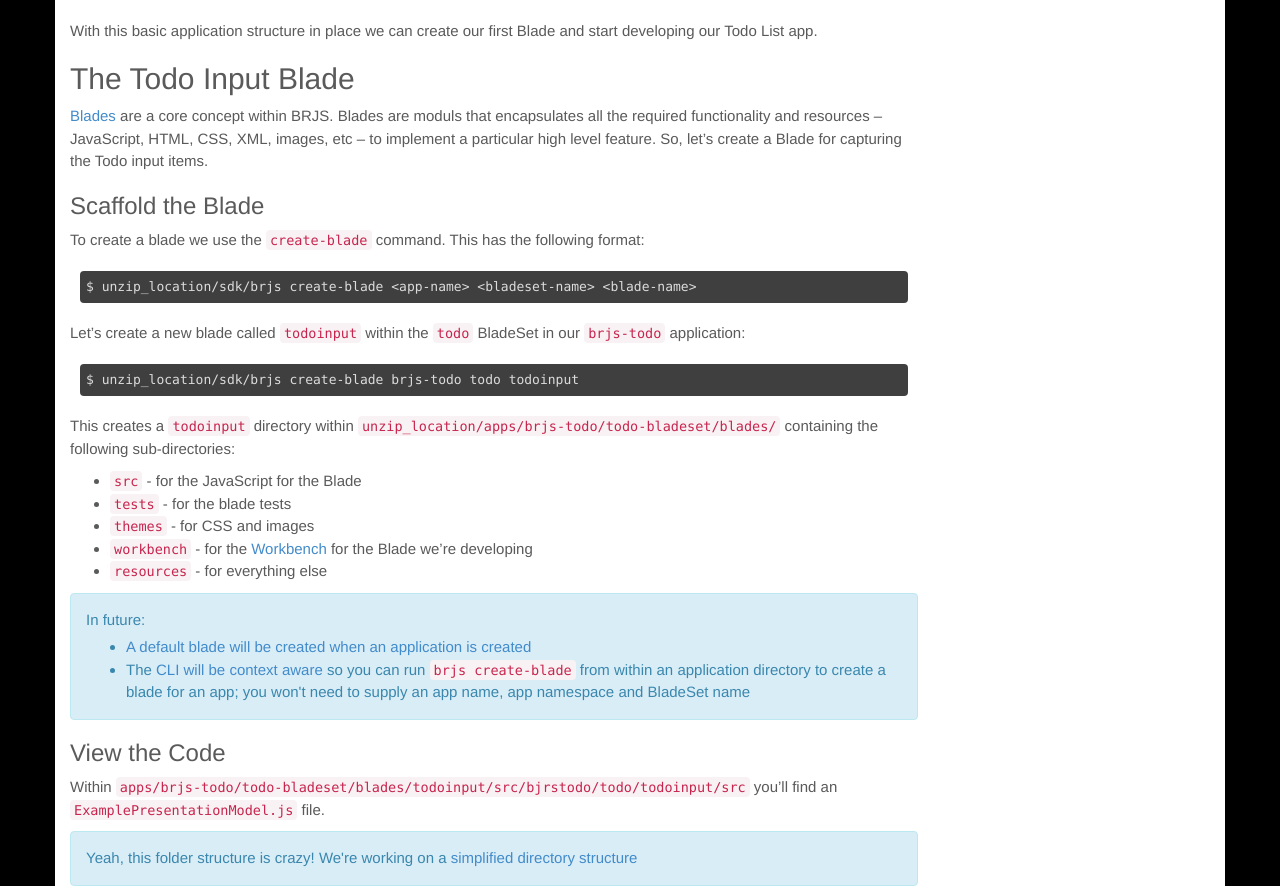
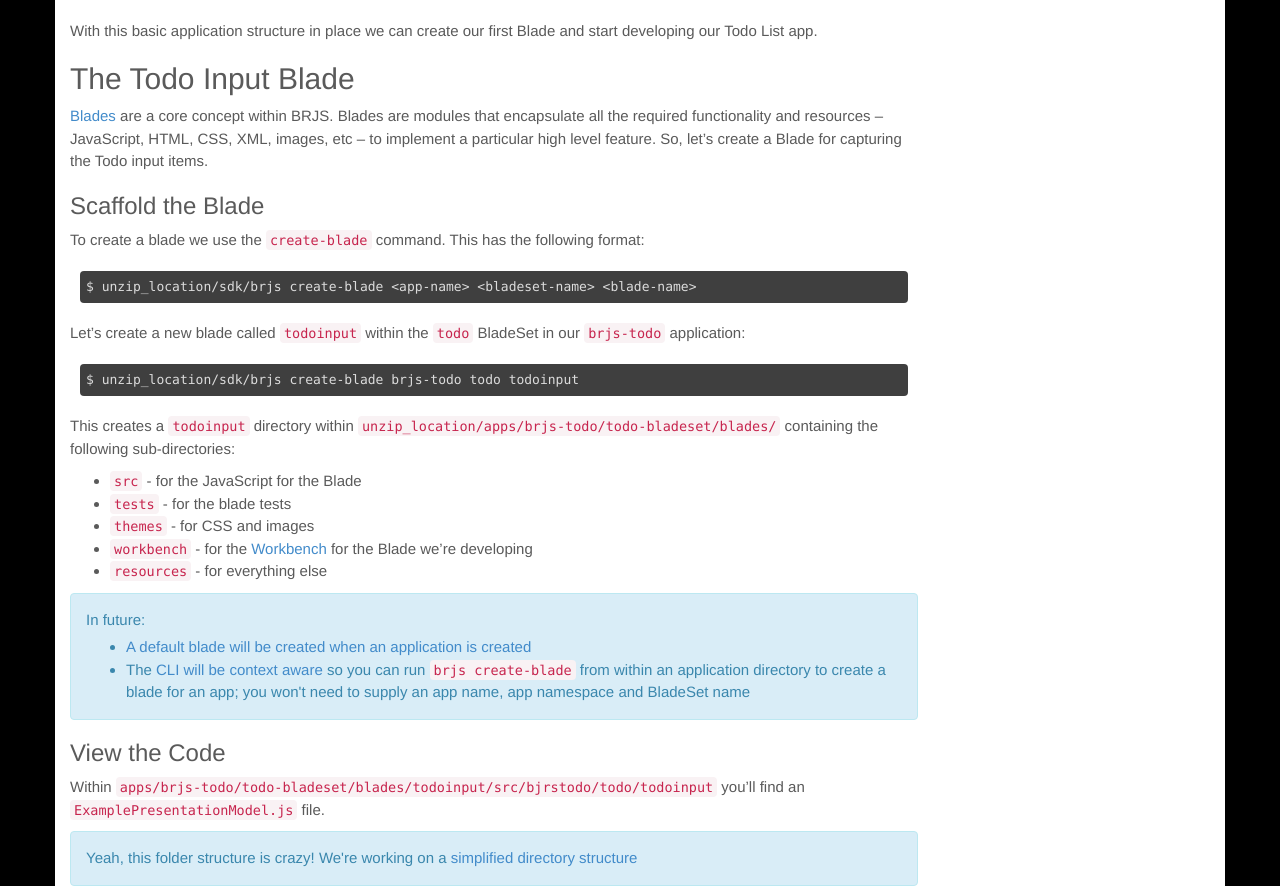
Before and after one commit to BladeRunnerJS/brjs-site, a Jekyll site: the page built from docs/use/getting_started.md, in a window 1280 px wide and 1400 px high, scrolled down 2486 px. Shown: the part 153-1039 px from the top of the window. Built offline with Jekyll 4.4.1, drawn with Linux system fonts in a browser that asks for light colours; some of the changed text lies outside the part shown.

Commit message:
minor changes - fixing some typos in the getting started page

```diff
--- a/docs/use/getting_started.md
+++ b/docs/use/getting_started.md
@@ -90,7 +90,7 @@
 
 ## The Todo Input Blade
 
-[Blades](/docs/concepts/blades) are a core concept within BRJS. Blades are moduls that encapsulates all the required functionality and resources – JavaScript, HTML, CSS, XML, images, etc – to implement a particular high level feature. So, let's create a Blade for capturing the Todo input items.
+[Blades](/docs/concepts/blades) are a core concept within BRJS. Blades are modules that encapsulate all the required functionality and resources – JavaScript, HTML, CSS, XML, images, etc – to implement a particular high level feature. So, let's create a Blade for capturing the Todo input items.
 
 ### Scaffold the Blade
 
@@ -122,7 +122,7 @@
 
 ### View the Code
 
-Within `apps/brjs-todo/todo-bladeset/blades/todoinput/src/bjrstodo/todo/todoinput/src` you'll find an `ExamplePresentationModel.js` file.
+Within `apps/brjs-todo/todo-bladeset/blades/todoinput/src/bjrstodo/todo/todoinput` you'll find an `ExamplePresentationModel.js` file.
 
 <div class="alert alert-info github">
   <p>Yeah, this folder structure is crazy! We're working on a <a href="https://github.com/BladeRunnerJS/brjs/issues/19">simplified directory structure</a></p>
@@ -251,7 +251,7 @@
 
 When you scaffold a new Blade a test class is also created. The scaffolded test can be found in `todoinput/tests/test-unit/js-test-driver/tests/ExampleClassTest.js`:
 
-    (function() {
+    ;(function() {
 
       ExampleClassTest = TestCase("ExampleClassTest");
 
@@ -263,7 +263,7 @@
 
 The simplest test we can write at the moment is to check that the `todoText` field is initialized with an empty string value.
 
-    (function() {
+    ;(function() {
 
       ExampleClassTest = TestCase('ExampleClassTest');
 
@@ -848,7 +848,7 @@
 
 Finally, we *really* need to apply some styling to the application.
 
-Styling can be applied at a number of levels; from Blade through to Aspect. In our case we'll apply the styling at a the Aspect level. Since we've already covered the key points in developing a BRJS application we're going to miss out the styling part. Download the two files from the [directory](https://github.com/BladeRunnerJS/brjs-todo/tree/master/default-aspect/themes/standard) in the BRJS Todo App github repo and place them in `brjs-todo/default-aspect/themes/standard/`. Then refresh the app.
+Styling can be applied at a number of levels; from Blade through to Aspect. In our case we'll apply the styling at the Aspect level. Since we've already covered the key points in developing a BRJS application we're going to miss out the styling part. Download the two files from the [directory](https://github.com/BladeRunnerJS/brjs-todo/tree/master/default-aspect/themes/standard) in the BRJS Todo App github repo and place them in `brjs-todo/default-aspect/themes/standard/`. Then refresh the app.
 
 ![](/docs/use/img/styled-app.png)
 
```
Also changed, not shown: other parts of docs/use/getting_started.md (+1 -1 lines).
